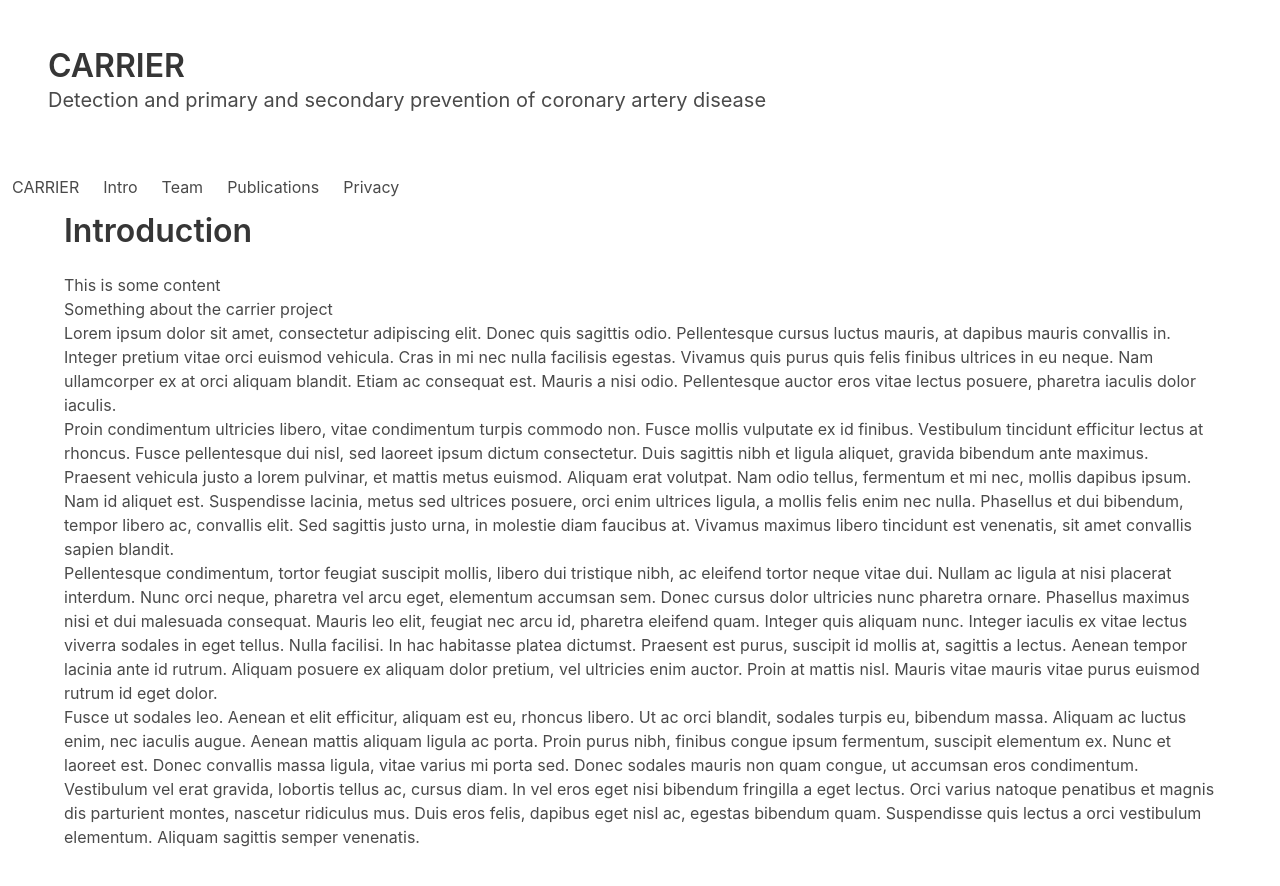
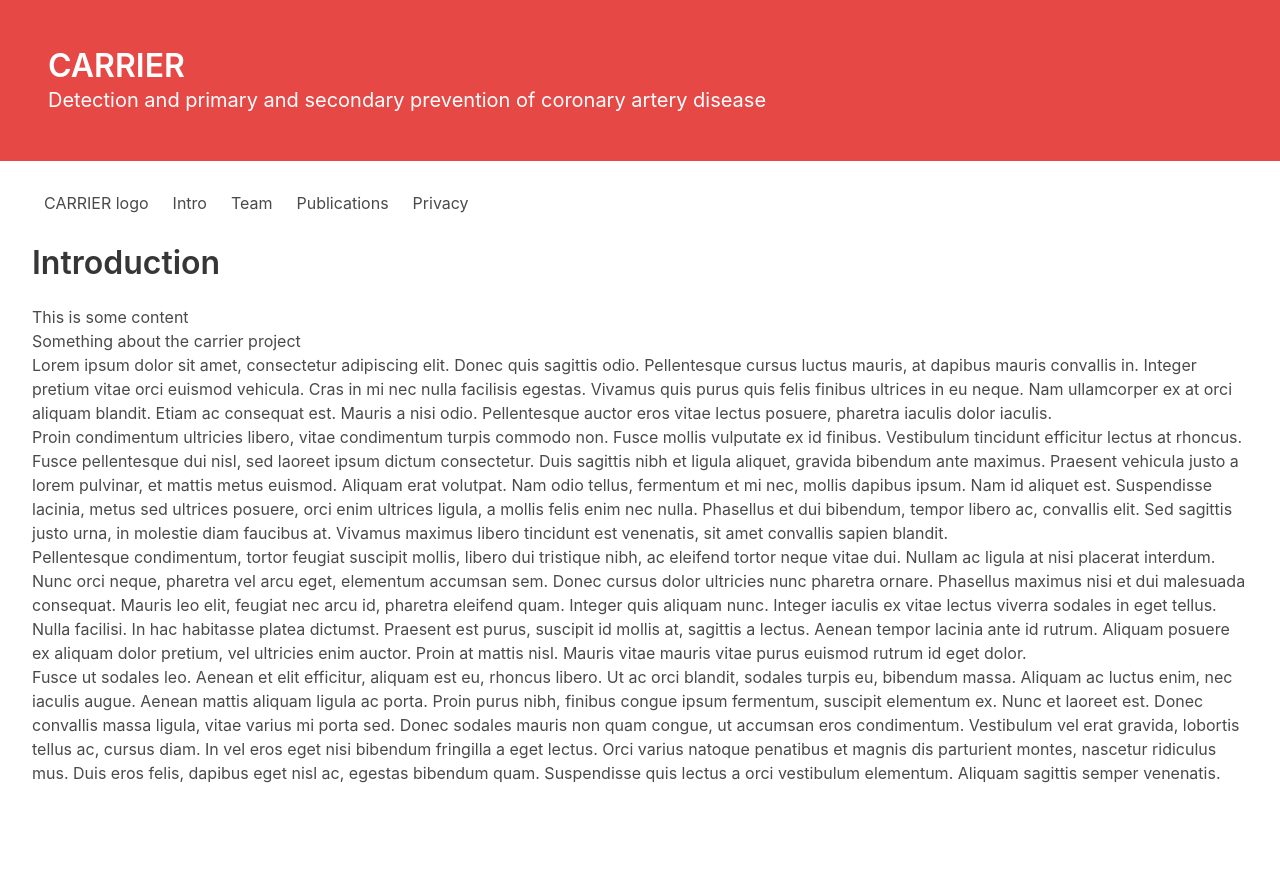
Before and after one commit to CARRIER-project/carrier-website, a Jekyll site: the page built from index.md, in a window 1280 px wide. Shown: the top 886 px of the page. Built offline with Jekyll 4.4.1, drawn with Linux system fonts in a browser that asks for light colours; our own code applies the rules of GitHub Pages for plain Markdown files.

Commit message:
Switched to bulma

```diff
--- a/_config.yml
+++ b/_config.yml
@@ -24,7 +24,7 @@ description: >- # this means to ignore newlines until "baseurl:"
   Detection and primary and secondary prevention of coronary artery disease
 baseurl: "/carrier-website"
 url: "https://carrier-project.github.io"
-source: .
+
 sections:
   - title: Intro
     url: index.html
--- a/_layouts/default.html
+++ b/_layouts/default.html
@@ -18,20 +18,17 @@
     </div>
 </section>
 <section class="nav-section">
-    <nav class="navbar" role="navigation" aria-label="main navigation">
+    <nav class="navbar is-transparent is-spaced" role="navigation" aria-label="main navigation">
         <div class="navbar-brand">
-            <div class="navbar-item">
-                <h1>CARRIER</h1>
-            </div>
-            <a role="button" class="navbar-burger" aria-label="menu" aria-expanded="false"
-               data-target="navbarBasicExample">
+            <h1 class="navbar-item">CARRIER logo</h1>
+            <a role="button" class="navbar-burger" aria-label="menu" aria-expanded="false" data-target="navBarData">
                 <span aria-hidden="true"></span>
                 <span aria-hidden="true"></span>
                 <span aria-hidden="true"></span>
             </a>
         </div>
 
-        <div id="navbarBasicExample" class="navbar-menu">
+        <div id="navBarData" class="navbar-menu">
             <div class="navbar-start">
                 {% for item in site.sections %}
                 <a class="navbar-item" href="{{item.url}}">
@@ -39,22 +36,22 @@
                 </a>
                 {% endfor %}
             </div>
+            <div class="navbar-end"></div>
 
 
         </div>
     </nav>
 </section>
 <section>
-    <div class="container">
-    <h1 class="title"> {{ page.title }}</h1>
-    {{content}}
+    <div class="container is-fluid">
+        <h1 class="title"> {{ page.title }}</h1>
+        {{content}}
     </div>
 </section>
+
+<script src="https://ajax.googleapis.com/ajax/libs/jquery/3.6.0/jquery.min.js"></script>
+<script type="text/javascript" src="{{ site.baseurl }}/assets/script.js"></script>
 </body>
 </html>
 
-<body>
-
-
-</body>
 </html>
--- a/assets/css/style.scss
+++ b/assets/css/style.scss
@@ -2,36 +2,23 @@
 ---
 
 @import "https://cdn.jsdelivr.net/npm/bulma@0.9.4/css/bulma.min.css";
-//
-//ul.navbar {
-//  list-style-type: none;
-//  margin: 0;
-//  padding: 0;
-//  overflow: hidden;
-//  background: #991515;
-//  align-content: center;
-//  justify-content: center;
-//  text-align: center;
-//  width: 100%
-//}
-//a.btn {
-//  margin-bottom: 0;
-//}
-//
-//ul.navbar li {
-//  float: left;
-//}
-//
-//.page-header{
-//  background-image: linear-gradient(120deg, #991515, #994815, #991515)
-//}
-//
-//#nav{
-//  position: absolute;
-//  left: 0px;
-//  height: 40px;
-//  background-color: #2C64B4;
-//  width: 100%;
-//  display: flex;
-//  justify-content: center;
-//}
+
+:root{
+  --red: #E64845;
+  --orange: #FFD07B;
+
+}
+
+.hero{
+  background-color: var(--red);
+}
+
+.hero-body{
+  .title{
+    color: white;
+  }
+
+  .subtitle{
+    color: white;
+  }
+}
--- /dev/null
+++ b/assets/script.js
@@ -0,0 +1,11 @@
+$(document).ready(function () {
+
+    // Check for click events on the navbar burger icon
+    $(".navbar-burger").click(function () {
+
+        // Toggle the "is-active" class on both the "navbar-burger" and the "navbar-menu"
+        $(".navbar-burger").toggleClass("is-active");
+        $(".navbar-menu").toggleClass("is-active");
+
+    });
+});
```
